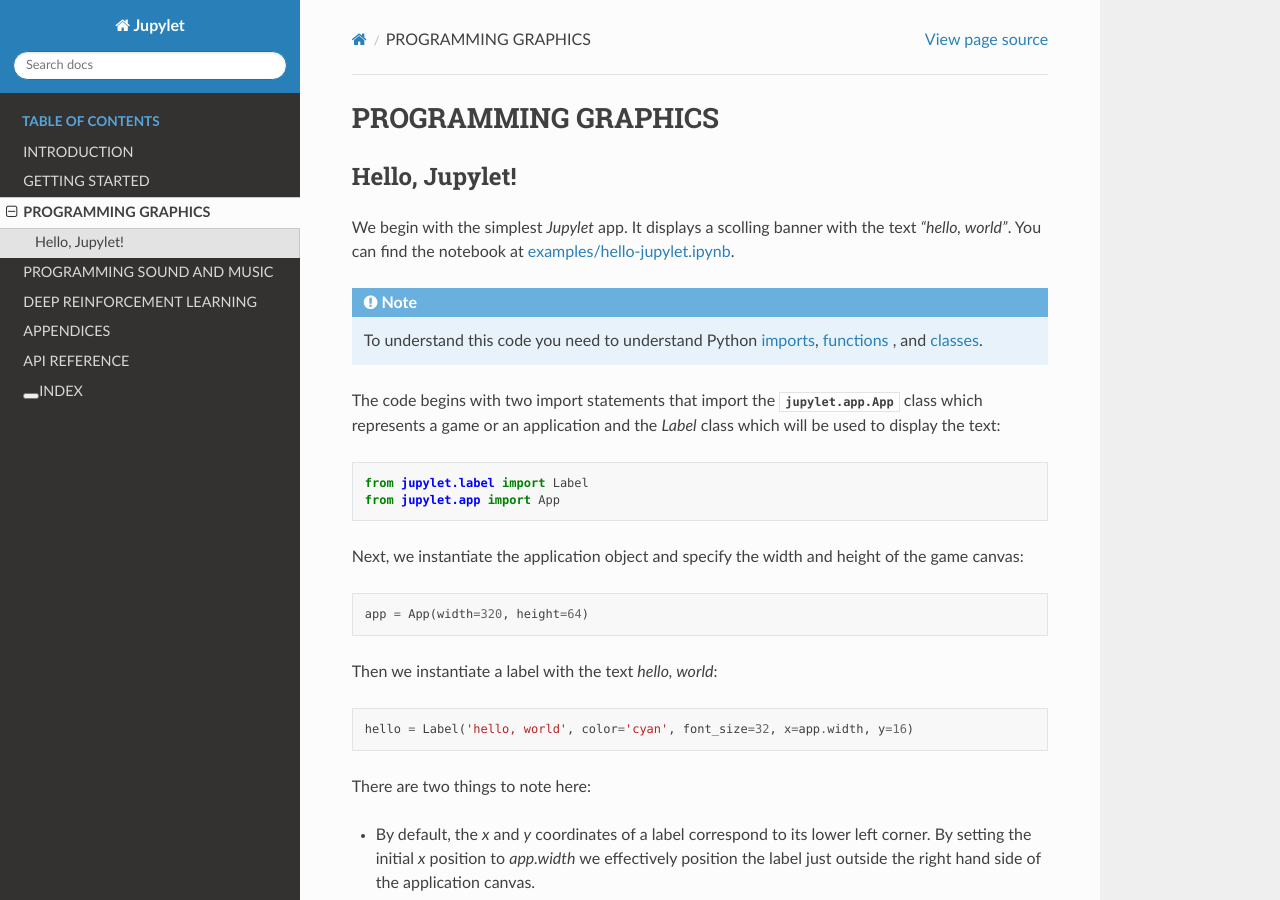
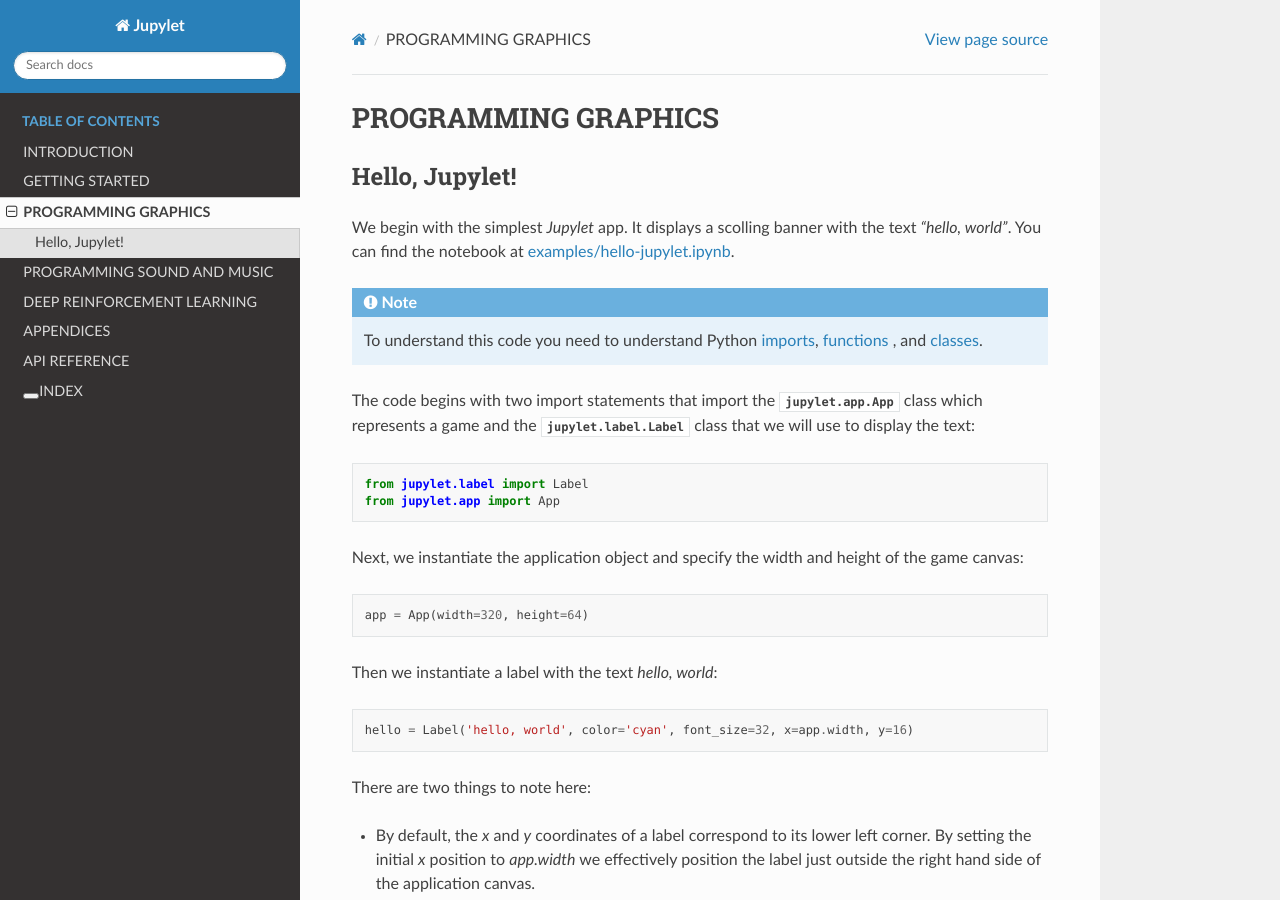
Before and after one commit to nir/jupylet, a Sphinx documentation site: the page built from docs/programmers_reference_guide/graphics.rst, in a window 1280 px wide and 900 px high. Built offline with Sphinx 7.4.7 and the Read the Docs theme 2.0.0, drawn with Linux system fonts in a browser that asks for light colours.

Commit message:
small changes to docs.

```diff
--- a/docs/programmers_reference_guide/graphics.rst
+++ b/docs/programmers_reference_guide/graphics.rst
@@ -15,8 +15,8 @@
     , and `classes <https://docs.python.org/3.7/tutorial/classes.html>`_.
 
 The code begins with two import statements that import the
-:class:`jupylet.app.App` class which represents a game or an application and
-the `Label` class which will be used to display the text:
+:class:`jupylet.app.App` class which represents a game and
+the :class:`jupylet.label.Label` class that we will use to display the text:
 
 .. code-block:: python
 
```
Also changed, not shown: docs/programmers_reference_guide/api.rst (+23 -2 lines), 4 other files.
